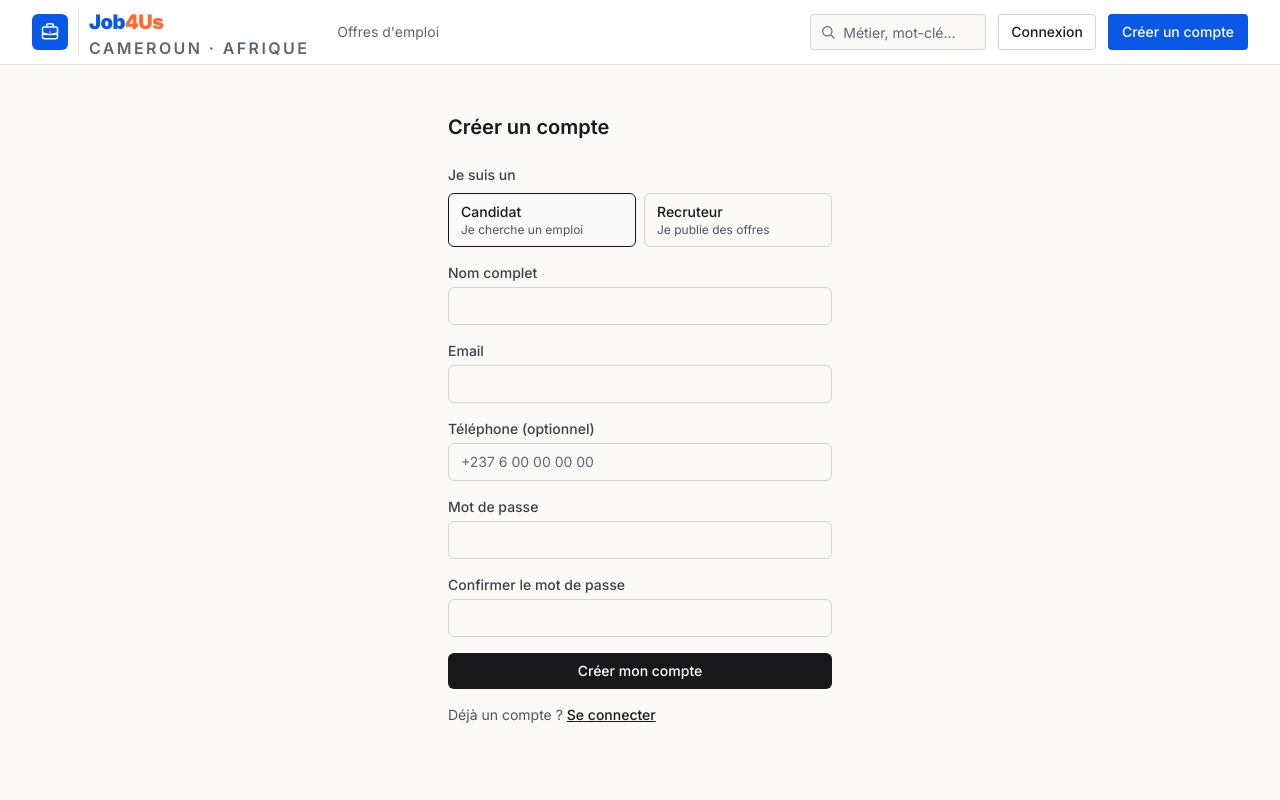
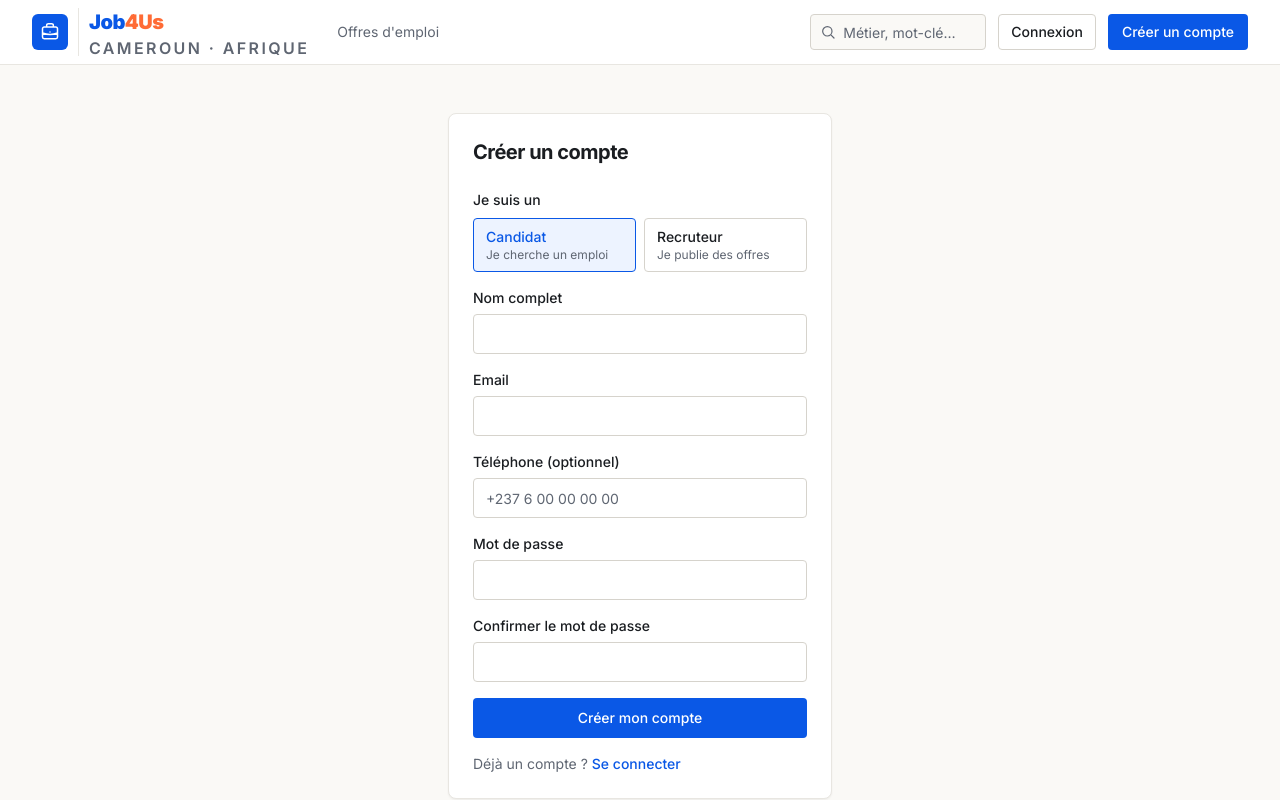
Before and after one commit to Djibril-dev237/JOB4us, a Next.js app: page /register in a window 1280 px wide. Shown: the top 800 px of the page. Built offline with nearby package versions, Linux system fonts and the light colour scheme; no server answers.

Commit message:
feat(ui): composants Button/Input/Card avec etats focus, disabled, erreur - integres aux formulaires auth

```diff
--- a/src/app/login/login-form.tsx
+++ b/src/app/login/login-form.tsx
@@ -4,6 +4,9 @@ import { useActionState } from 'react'
 import Link from 'next/link'
 
 import { login } from '@/app/actions/auth'
+import { Button } from '@/components/ui/button'
+import { Card } from '@/components/ui/card'
+import { Input } from '@/components/ui/input'
 
 interface LoginFormProps {
   /** Compte créé avec succès avant redirection (?registered=1). */
@@ -18,11 +21,14 @@ export function LoginForm({ registered, authError }: LoginFormProps) {
   const formError = state?.message ?? (authError ? 'Email ou mot de passe incorrect.' : null)
 
   return (
-    <div className="w-full max-w-sm">
-      <h1 className="text-xl font-semibold text-zinc-900">Connexion</h1>
+    <Card className="w-full max-w-sm p-6">
+      <h1 className="text-xl font-bold tracking-tight text-ink">Connexion</h1>
 
       {registered && (
-        <p className="mt-3 rounded-md border border-emerald-200 bg-emerald-50 px-3 py-2 text-sm text-emerald-800">
+        <p
+          role="status"
+          className="mt-4 rounded-sm border border-ok bg-ok-tint px-3 py-2 text-sm text-ok"
+        >
           Compte créé. Vous pouvez maintenant vous connecter.
         </p>
       )}
@@ -31,61 +37,43 @@ export function LoginForm({ registered, authError }: LoginFormProps) {
         {formError && (
           <p
             role="alert"
-            className="rounded-md border border-red-200 bg-red-50 px-3 py-2 text-sm text-red-700"
+            className="rounded-sm border border-danger bg-danger-tint px-3 py-2 text-sm text-danger"
           >
             {formError}
           </p>
         )}
 
-        <div>
-          <label htmlFor="identifier" className="block text-sm font-medium text-zinc-700">
-            Email ou téléphone
-          </label>
-          <input
+        <Input
           id="identifier"
           name="identifier"
           type="text"
+          label="Email ou téléphone"
           autoComplete="username"
           required
-            className="mt-1 w-full rounded-md border border-zinc-300 px-3 py-2 text-sm text-zinc-900"
+          error={state?.errors?.identifier?.[0]}
         />
-          {state?.errors?.identifier?.[0] && (
-            <p className="mt-1 text-sm text-red-600">{state.errors.identifier[0]}</p>
-          )}
-        </div>
 
-        <div>
-          <label htmlFor="password" className="block text-sm font-medium text-zinc-700">
-            Mot de passe
-          </label>
-          <input
+        <Input
           id="password"
           name="password"
           type="password"
+          label="Mot de passe"
           autoComplete="current-password"
           required
-            className="mt-1 w-full rounded-md border border-zinc-300 px-3 py-2 text-sm text-zinc-900"
+          error={state?.errors?.password?.[0]}
         />
-          {state?.errors?.password?.[0] && (
-            <p className="mt-1 text-sm text-red-600">{state.errors.password[0]}</p>
-          )}
-        </div>
 
-        <button
-          type="submit"
-          disabled={pending}
-          className="w-full rounded-md bg-zinc-900 px-4 py-2 text-sm font-medium text-white disabled:opacity-50"
-        >
-          {pending ? 'Connexion en cours' : 'Se connecter'}
-        </button>
+        <Button type="submit" disabled={pending} className="w-full">
+          {pending ? 'Connexion en cours…' : 'Se connecter'}
+        </Button>
       </form>
 
-      <p className="mt-4 text-sm text-zinc-600">
+      <p className="mt-4 text-sm text-ink-muted">
         Pas encore de compte ?{' '}
-        <Link href="/register" className="font-medium text-zinc-900 underline">
+        <Link href="/register" className="font-medium text-brand hover:underline">
           Créer un compte
         </Link>
       </p>
-    </div>
+    </Card>
   )
 }
--- a/src/app/register/register-form.tsx
+++ b/src/app/register/register-form.tsx
@@ -4,6 +4,9 @@ import { useActionState, useState } from 'react'
 import Link from 'next/link'
 
 import { register } from '@/app/actions/auth'
+import { Button } from '@/components/ui/button'
+import { Card } from '@/components/ui/card'
+import { Input } from '@/components/ui/input'
 import type { RegisterRole } from '@/lib/definitions'
 
 const ROLE_OPTIONS: { value: RegisterRole; label: string; description: string }[] = [
@@ -16,29 +19,29 @@ export function RegisterForm() {
   const [role, setRole] = useState<RegisterRole>('candidat')
 
   return (
-    <div className="w-full max-w-sm">
-      <h1 className="text-xl font-semibold text-zinc-900">Créer un compte</h1>
+    <Card className="w-full max-w-sm p-6">
+      <h1 className="text-xl font-bold tracking-tight text-ink">Créer un compte</h1>
 
       <form action={formAction} className="mt-6 space-y-4">
         {state?.errors?._form?.[0] && (
           <p
             role="alert"
-            className="rounded-md border border-red-200 bg-red-50 px-3 py-2 text-sm text-red-700"
+            className="rounded-sm border border-danger bg-danger-tint px-3 py-2 text-sm text-danger"
           >
             {state.errors._form[0]}
           </p>
         )}
 
         <fieldset>
-          <legend className="text-sm font-medium text-zinc-700">Je suis un</legend>
+          <legend className="text-sm font-medium text-ink">Je suis un</legend>
           <div className="mt-2 grid grid-cols-2 gap-2">
             {ROLE_OPTIONS.map((option) => (
               <label
                 key={option.value}
-                className={`cursor-pointer rounded-md border px-3 py-2 text-sm ${
+                className={`cursor-pointer rounded-sm border px-3 py-2 text-sm transition-colors duration-fast ${
                   role === option.value
-                    ? 'border-zinc-900 bg-zinc-50'
-                    : 'border-zinc-300'
+                    ? 'border-brand bg-brand-tint'
+                    : 'border-line-strong bg-surface hover:bg-surface-alt'
                 }`}
               >
                 <input
@@ -49,137 +52,95 @@ export function RegisterForm() {
                   onChange={() => setRole(option.value)}
                   className="sr-only"
                 />
-                <span className="block font-medium text-zinc-900">{option.label}</span>
-                <span className="block text-xs text-zinc-600">{option.description}</span>
+                <span
+                  className={`block font-medium ${role === option.value ? 'text-brand' : 'text-ink'}`}
+                >
+                  {option.label}
+                </span>
+                <span className="block text-xs text-ink-muted">{option.description}</span>
               </label>
             ))}
           </div>
         </fieldset>
 
-        <div>
-          <label htmlFor="name" className="block text-sm font-medium text-zinc-700">
-            Nom complet
-          </label>
-          <input
+        <Input
           id="name"
           name="name"
           type="text"
+          label="Nom complet"
           autoComplete="name"
           required
           minLength={2}
           maxLength={100}
-            className="mt-1 w-full rounded-md border border-zinc-300 px-3 py-2 text-sm text-zinc-900"
+          error={state?.errors?.name?.[0]}
         />
-          {state?.errors?.name?.[0] && (
-            <p className="mt-1 text-sm text-red-600">{state.errors.name[0]}</p>
-          )}
-        </div>
 
-        <div>
-          <label htmlFor="email" className="block text-sm font-medium text-zinc-700">
-            Email
-          </label>
-          <input
+        <Input
           id="email"
           name="email"
           type="email"
+          label="Email"
           autoComplete="email"
           required
-            className="mt-1 w-full rounded-md border border-zinc-300 px-3 py-2 text-sm text-zinc-900"
+          error={state?.errors?.email?.[0]}
         />
-          {state?.errors?.email?.[0] && (
-            <p className="mt-1 text-sm text-red-600">{state.errors.email[0]}</p>
-          )}
-        </div>
 
-        <div>
-          <label htmlFor="phone" className="block text-sm font-medium text-zinc-700">
-            Téléphone (optionnel)
-          </label>
-          <input
+        <Input
           id="phone"
           name="phone"
           type="tel"
+          label="Téléphone (optionnel)"
           autoComplete="tel"
           placeholder="+237 6 00 00 00 00"
-            className="mt-1 w-full rounded-md border border-zinc-300 px-3 py-2 text-sm text-zinc-900"
+          error={state?.errors?.phone?.[0]}
         />
-          {state?.errors?.phone?.[0] && (
-            <p className="mt-1 text-sm text-red-600">{state.errors.phone[0]}</p>
-          )}
-        </div>
 
         {role === 'recruteur' && (
-          <div>
-            <label htmlFor="entrepriseName" className="block text-sm font-medium text-zinc-700">
-              Nom de l&apos;entreprise
-            </label>
-            <input
+          <Input
             id="entrepriseName"
             name="entrepriseName"
             type="text"
+            label="Nom de l'entreprise"
             required
             minLength={2}
             maxLength={200}
-              className="mt-1 w-full rounded-md border border-zinc-300 px-3 py-2 text-sm text-zinc-900"
+            error={state?.errors?.entrepriseName?.[0]}
           />
-            {state?.errors?.entrepriseName?.[0] && (
-              <p className="mt-1 text-sm text-red-600">{state.errors.entrepriseName[0]}</p>
-            )}
-          </div>
         )}
 
-        <div>
-          <label htmlFor="password" className="block text-sm font-medium text-zinc-700">
-            Mot de passe
-          </label>
-          <input
+        <Input
           id="password"
           name="password"
           type="password"
+          label="Mot de passe"
           autoComplete="new-password"
           required
           minLength={8}
           maxLength={128}
-            className="mt-1 w-full rounded-md border border-zinc-300 px-3 py-2 text-sm text-zinc-900"
+          error={state?.errors?.password?.[0]}
         />
-          {state?.errors?.password?.[0] && (
-            <p className="mt-1 text-sm text-red-600">{state.errors.password[0]}</p>
-          )}
-        </div>
 
-        <div>
-          <label htmlFor="confirmPassword" className="block text-sm font-medium text-zinc-700">
-            Confirmer le mot de passe
-          </label>
-          <input
+        <Input
           id="confirmPassword"
           name="confirmPassword"
           type="password"
+          label="Confirmer le mot de passe"
           autoComplete="new-password"
           required
-            className="mt-1 w-full rounded-md border border-zinc-300 px-3 py-2 text-sm text-zinc-900"
+          error={state?.errors?.confirmPassword?.[0]}
         />
-          {state?.errors?.confirmPassword?.[0] && (
-            <p className="mt-1 text-sm text-red-600">{state.errors.confirmPassword[0]}</p>
-          )}
-        </div>
 
-        <button
-          type="submit"
-          disabled={pending}
-          className="w-full rounded-md bg-zinc-900 px-4 py-2 text-sm font-medium text-white disabled:opacity-50"
-        >
-          {pending ? 'Création du compte' : 'Créer mon compte'}
-        </button>
+        <Button type="submit" disabled={pending} className="w-full">
+          {pending ? 'Création du compte…' : 'Créer mon compte'}
+        </Button>
       </form>
 
-      <p className="mt-4 text-sm text-zinc-600">
+      <p className="mt-4 text-sm text-ink-muted">
         Déjà un compte ?{' '}
-        <Link href="/login" className="font-medium text-zinc-900 underline">
+        <Link href="/login" className="font-medium text-brand hover:underline">
           Se connecter
         </Link>
       </p>
-    </div>
+    </Card>
   )
 }
--- /dev/null
+++ b/src/components/ui/button.tsx
@@ -0,0 +1,51 @@
+import type { ButtonHTMLAttributes } from 'react'
+
+// ─── Bouton ──────────────────────────────────────────────────────────────────
+// États : focus-visible (anneau global globals.css), hover (couleur), disabled
+// (opacité + pointer-events coupés). Rayon système 4px, jamais de pilule.
+// Les liens stylés en bouton réutilisent buttonClassName().
+// ---------------------------------------------------------------------------
+
+export type ButtonVariant = 'primary' | 'secondary' | 'danger'
+export type ButtonSize = 'sm' | 'md'
+
+const VARIANT_CLASSES: Record<ButtonVariant, string> = {
+  primary: 'bg-brand text-white hover:bg-brand-dark',
+  secondary: 'border border-line-strong bg-surface text-ink hover:bg-surface-alt',
+  danger: 'border border-danger bg-surface text-danger hover:bg-danger-tint',
+}
+
+const SIZE_CLASSES: Record<ButtonSize, string> = {
+  sm: 'h-9 px-3 text-sm',
+  md: 'h-10 px-4 text-sm',
+}
+
+/** Classes d'un bouton, réutilisables sur un <Link> ou un <button>. */
+export function buttonClassName(
+  variant: ButtonVariant = 'primary',
+  size: ButtonSize = 'md',
+  className?: string,
+): string {
+  return [
+    'inline-flex items-center justify-center gap-2 rounded-sm font-medium transition-colors duration-fast',
+    'disabled:pointer-events-none disabled:cursor-not-allowed disabled:opacity-50',
+    VARIANT_CLASSES[variant],
+    SIZE_CLASSES[size],
+    className ?? '',
+  ].join(' ')
+}
+
+interface ButtonProps extends ButtonHTMLAttributes<HTMLButtonElement> {
+  variant?: ButtonVariant
+  size?: ButtonSize
+}
+
+export function Button({
+  variant,
+  size,
+  className,
+  type = 'button',
+  ...props
+}: ButtonProps) {
+  return <button type={type} className={buttonClassName(variant, size, className)} {...props} />
+}
--- /dev/null
+++ b/src/components/ui/card.tsx
@@ -0,0 +1,16 @@
+import type { HTMLAttributes } from 'react'
+
+// ─── Carte de contenu ────────────────────────────────────────────────────────
+// Unité de base de la direction B : une seule couche (jamais carte dans
+// carte), rayon 8px maximum, ombre légère au repos (shadow-lift au survol
+// est réservé aux listes de cartes cliquables).
+// ---------------------------------------------------------------------------
+
+export function Card({ className, ...props }: HTMLAttributes<HTMLDivElement>) {
+  return (
+    <div
+      className={`rounded-lg border border-line bg-surface p-5 shadow-card ${className ?? ''}`}
+      {...props}
+    />
+  )
+}
--- /dev/null
+++ b/src/components/ui/input.tsx
@@ -0,0 +1,46 @@
+import { useId } from 'react'
+import type { InputHTMLAttributes } from 'react'
+
+// ─── Champ de saisie avec label et erreur ────────────────────────────────────
+// Accessibilité : label associé (htmlFor/id), erreur liée via
+// aria-describedby + aria-invalid, focus-visible global (globals.css),
+// bordure passe au bleu de marque au focus. États désactivés prévus.
+// ---------------------------------------------------------------------------
+
+interface InputProps extends InputHTMLAttributes<HTMLInputElement> {
+  label: string
+  /** Message d'erreur : bascule le champ en état invalide. */
+  error?: string | undefined
+}
+
+export function Input({ label, error, id, className, ...props }: InputProps) {
+  const autoId = useId()
+  const inputId = id ?? autoId
+  const errorId = `${inputId}-error`
+
+  return (
+    <div>
+      <label htmlFor={inputId} className="block text-sm font-medium text-ink">
+        {label}
+      </label>
+      <input
+        id={inputId}
+        aria-invalid={error ? true : undefined}
+        aria-describedby={error ? errorId : undefined}
+        className={[
+          'mt-1.5 h-10 w-full rounded-sm border bg-surface px-3 text-sm text-ink',
+          'placeholder:text-ink-muted transition-colors duration-fast focus:border-brand',
+          'disabled:cursor-not-allowed disabled:opacity-60',
+          error ? 'border-danger' : 'border-line-strong',
+          className ?? '',
+        ].join(' ')}
+        {...props}
+      />
+      {error && (
+        <p id={errorId} className="mt-1.5 text-xs text-danger">
+          {error}
+        </p>
+      )}
+    </div>
+  )
+}
```
Lines whose indentation alone changed are shown as unchanged.
